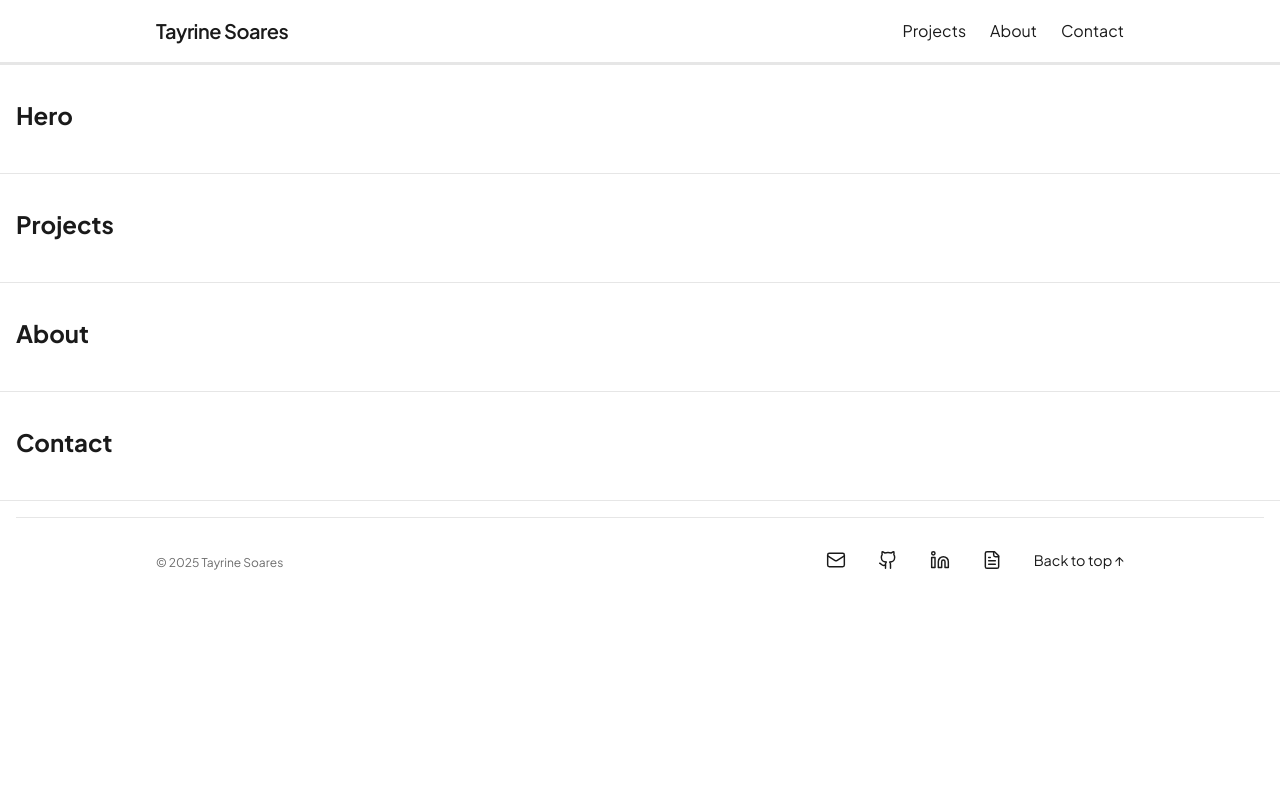
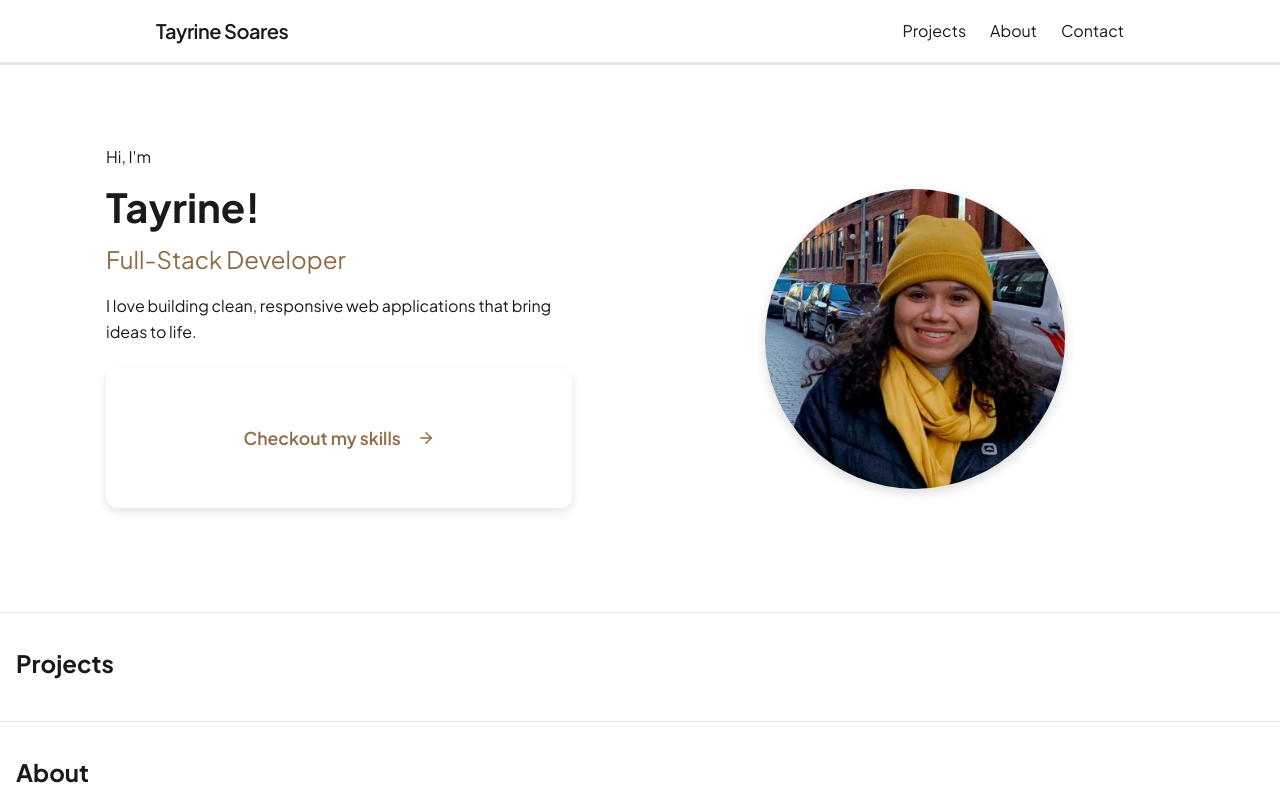
Before and after one commit to TayrineSoares/tayrine-portfolio, a React (Vite) app: page / in a window 1280 px wide. Shown: the top 800 px of the page. Built offline with nearby package versions, Linux system fonts and the light colour scheme.

Commit message:
add hero section

```diff
--- a/src/App.jsx
+++ b/src/App.jsx
@@ -1,5 +1,6 @@
 import Footer from './components/Footer';
 import Header from './components/Header';
+import Hero from './components/Hero';
 import './styles/global.css';
 
 const App = () => {
@@ -11,9 +12,7 @@ const App = () => {
       </header>
 
       <main>
-        <section id="hero">
-          <h2>Hero</h2>
-        </section>
+        <Hero />
 
         <section id="projects">
           <h2>Projects</h2>
--- a/src/components/Hero.jsx
+++ b/src/components/Hero.jsx
@@ -1,11 +1,61 @@
-import React from "react";
+import '../styles/Hero.css';
+import { useState } from "react";
+import { ArrowRight } from 'lucide-react';
+
 
 const Hero = () => {
+  const [flipped, setFlipped] = useState(false);
+
   return (
-    <div>
+    <section id="hero">
+      <div className="container hero-container">
+        {/* Left: Text */}
+        <div className="hero-text">
+          <p className="intro">Hi, I'm</p>
+          <h1 className="hero-name">Tayrine!</h1>
+          <h2 className="hero-title">Full-Stack Developer</h2>
+          <p className="hero-description">
+            I love building clean, responsive web applications that bring ideas to life.
+          </p>
 
-    </div>
-  )
+          {/* Flip Card */}
+          <div
+            className={`skill-card ${flipped ? "flipped" : ""}`}
+            onClick={() => setFlipped(!flipped)}
+          >
+            <div className="card-inner">
+              {/* Front */}
+              <div className="card-front">
+                <p>Checkout my skills <ArrowRight size={18} strokeWidth={2} /> </p>
+              </div>
+
+              {/* Back */}
+              <div className="card-back">
+                <div className="badges">
+                  <span className="badge">JavaScript</span>
+                  <span className="badge">React</span>
+                  <span className="badge">Node.js</span>
+                  <span className="badge">PostgreSQL</span>
+                  <span className="badge">HTML5</span>
+                  <span className="badge">CSS3</span>
+                  <span className="badge">Git</span>
+                  <span className="badge">Supabase</span>
+                  <span className="badge">Stripe</span>
+                  <span className="badge">Resend</span>
+                  <span className="badge">Vercel</span>
+                </div>
+              </div>
+            </div>
+          </div>
+        </div>
+
+        {/* Right: Image */}
+        <div className="hero-image">
+          <img src="/Tayrine_Soares.jpeg" alt="Tayrine Soares" />
+        </div>
+      </div>
+    </section>
+  );
 };
 
 export default Hero;
--- a/src/styles/Hero.css
+++ b/src/styles/Hero.css
@@ -0,0 +1,160 @@
+/* =========================
+   HERO SECTION
+========================= */
+#hero {
+  padding: 4rem 1rem;
+}
+
+.hero-container {
+  display: flex;
+  align-items: center;
+  justify-content: space-between;
+  max-width: 1100px;
+  margin: 0 auto;
+  gap: 2rem;
+}
+
+/* =========================
+   LEFT: TEXT
+========================= */
+.hero-text {
+  flex: 1;
+}
+
+.intro {
+  font-size: 1rem;
+  margin-bottom: 0.5rem;
+}
+
+.hero-name {
+  font-size: 2.5rem;
+  font-weight: 700;
+  margin-bottom: 0.25rem;
+}
+
+.hero-title {
+  font-size: 1.5rem;
+  font-weight: 500;
+  color: var(--accent);
+  margin-bottom: 1rem;
+}
+
+.hero-description {
+  max-width: 480px;
+  line-height: 1.6;
+  margin-bottom: 1.5rem;
+}
+
+/* =========================
+   FLIP CARD (SKILLS)
+========================= */
+.skill-card {
+  width: 90%;
+  height: 140px;
+  perspective: 1000px;
+  cursor: pointer;
+  margin-bottom: 1.5rem;
+
+}
+
+.card-inner {
+  position: relative;
+  width: 100%;
+  height: 100%;
+  transition: transform 0.6s;
+  transform-style: preserve-3d;
+}
+
+.skill-card.flipped .card-inner {
+  transform: rotateY(180deg);
+}
+
+.card-front,
+.card-back {
+  position: absolute;
+  width: 100%;
+  height: 100%;
+  border-radius: 12px;
+  backface-visibility: hidden;
+  display: flex;
+  align-items: center;
+  justify-content: center;
+  background: white;
+  box-shadow: 0 4px 10px rgba(0, 0, 0, 0.1);
+}
+
+.card-front p {
+  font-weight: 600;
+  color: var(--accent);
+  font-size: 1.1rem;
+  display: flex;
+  align-items: center;
+  gap: 1rem;
+}
+
+.card-back {
+  transform: rotateY(180deg);
+  flex-direction: column;
+  padding: 0.6rem;
+}
+
+.badges {
+  display: flex;
+  flex-wrap: wrap;
+  justify-content: center;
+  gap: 0.6rem;
+  padding: 20px;
+}
+
+.badge {
+  background-color: white;
+  color: var(--accent);
+  font-size: 0.75rem;
+  padding: 0.25rem 0.6rem;
+  border-radius: 9999px;
+  white-space: nowrap;
+  border: 1px solid var(--accent);
+}
+
+/* =========================
+   RIGHT: IMAGE
+========================= */
+.hero-image {
+  flex: 1;
+  display: flex;
+  justify-content: center;
+}
+
+.hero-image img {
+  max-width: 300px;
+  border-radius: 50%;
+  object-fit: cover;
+  box-shadow: 0 4px 12px rgba(0, 0, 0, 0.15);
+}
+
+/* =========================
+   RESPONSIVE
+========================= */
+@media (max-width: 768px) {
+  .hero-container {
+    flex-direction: column;
+    text-align: center;
+  }
+
+  .hero-text {
+    order: 2;
+  }
+
+  .hero-image {
+    order: 1;
+    margin-bottom: 2rem;
+  }
+
+  .hero-image img {
+    max-width: 200px;
+  }
+
+  .skill-card {
+    margin: 1rem auto 2rem;
+  }
+}
```
Also changed, not shown: public/Tayrine_Soares.jpeg (added), 1 other file (tests, documents, lock files or other folders).
